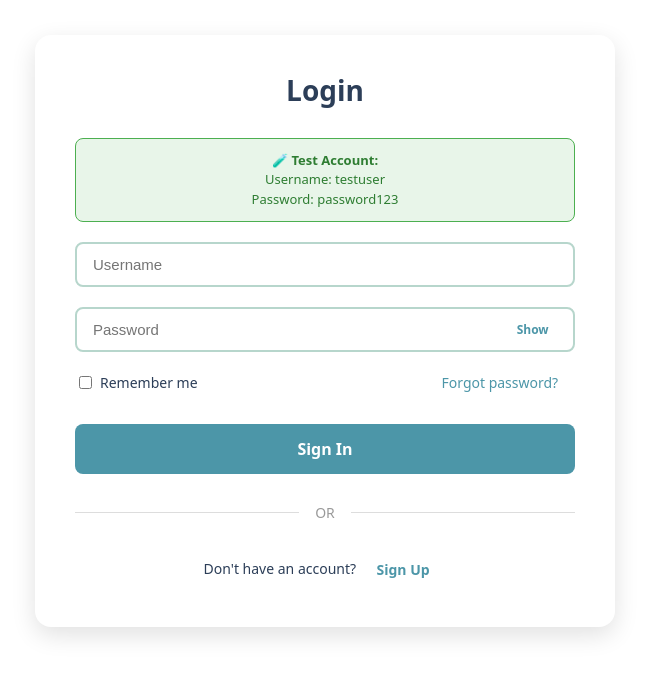
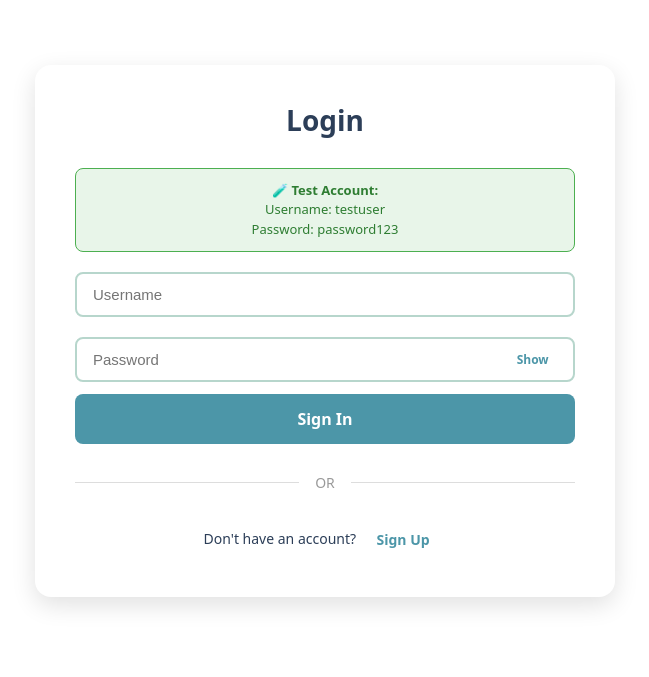
Before and after one commit to awsinrixhack-renamelater/hack_renamelater, a React (Vite) app in the folder frontend/: page /Login in a window 1280 px wide. Shown: the part 121-798 px from the top of the page, without its empty margins (315-964 px from the left). Built offline with nearby package versions, Linux system fonts and the light colour scheme.

Commit message:
Got rid of forgot pswrd

```diff
--- a/frontend/src/pages/Login.tsx
+++ b/frontend/src/pages/Login.tsx
@@ -143,31 +143,6 @@ export default function SignIn() {
       setError("Something went wrong. Please try again.");
       setIsLoading(false);
       console.error('Auth error:', err);
-    }
-  };
-
-  /**
-   * Handles forgot password flow
-   */
-  const handleForgotPassword = async () => {
-    if (!username) {
-      setError("Please enter your username first");
-      return;
-    }
-
-    try {
-      // TODO: Replace with actual API call
-      // const response = await fetch('/api/forgot-password', {
-      //   method: 'POST',
-      //   headers: { 'Content-Type': 'application/json' },
-      //   body: JSON.stringify({ username: username })
-      // });
-
-      alert(`Password reset link sent for username: ${username}`);
-
-    } catch (err) {
-      setError("Failed to send reset link");
-      console.error('Forgot password error:', err);
     }
   };
 
@@ -374,56 +349,6 @@ export default function SignIn() {
           </div>
         )}
 
-
-        {/* Remember me & Forgot password (only for login) */}
-        {!isSignUp && (
-          <div style={{
-            display: "flex",
-            justifyContent: "space-between",
-            alignItems: "center",
-            marginBottom: "24px"
-          }}>
-            {/* Remember me checkbox */}
-            <label style={{
-              display: "flex",
-              alignItems: "center",
-              cursor: "pointer",
-              fontSize: "14px",
-              color: colors.navy
-            }}>
-              <input
-                type="checkbox"
-                checked={rememberMe}
-                onChange={(e) => setRememberMe(e.target.checked)}
-                style={{
-                  marginRight: "8px",
-                  cursor: "pointer"
-                }}
-              />
-              Remember me
-            </label>
-
-            {/* Forgot password link */}
-            <button
-              type="button"
-              onClick={handleForgotPassword}
-              style={{
-                background: "none",
-                border: "none",
-                color: colors.teal,
-                fontSize: "14px",
-                cursor: "pointer",
-                fontWeight: "500",
-                textDecoration: "none"
-              }}
-              onMouseEnter={(e) => e.currentTarget.style.textDecoration = "underline"}
-              onMouseLeave={(e) => e.currentTarget.style.textDecoration = "none"}
-            >
-              Forgot password?
-            </button>
-          </div>
-        )}
-
         {/* Submit button */}
         <button
           type="button"
```
